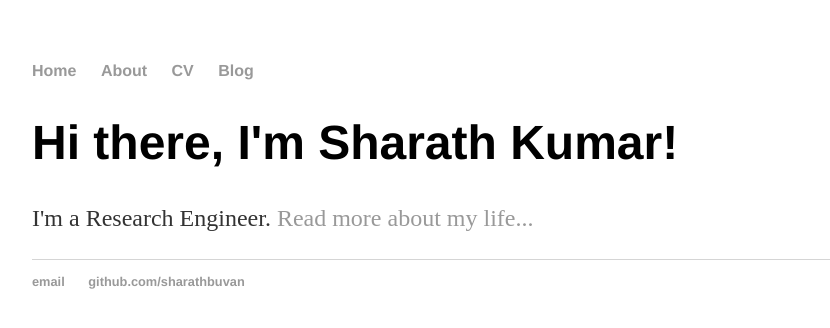
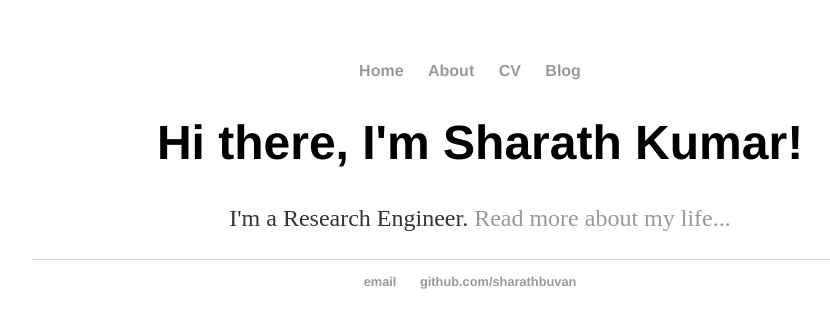
Before and after one commit to sharathbuvan/sharathbuvan.github.io, a Jekyll site: the page built from index.html, in a window 1280 px wide. Shown: the top 328 px of the page, without its empty margins (160-990 px from the left). Built offline with Jekyll 4.4.1, drawn with Linux system fonts in a browser that asks for light colours.

Commit message:
cass stylings added

```diff
--- a/css/main.css
+++ b/css/main.css
@@ -1,4 +1,4 @@
-body { margin: 60px auto; width: 70%; }
+body { text-align: center;margin: 60px auto; width: 70%; }
 
 a { text-decoration: none; color: #999; }
 a:hover { text-decoration: underline; }
```
